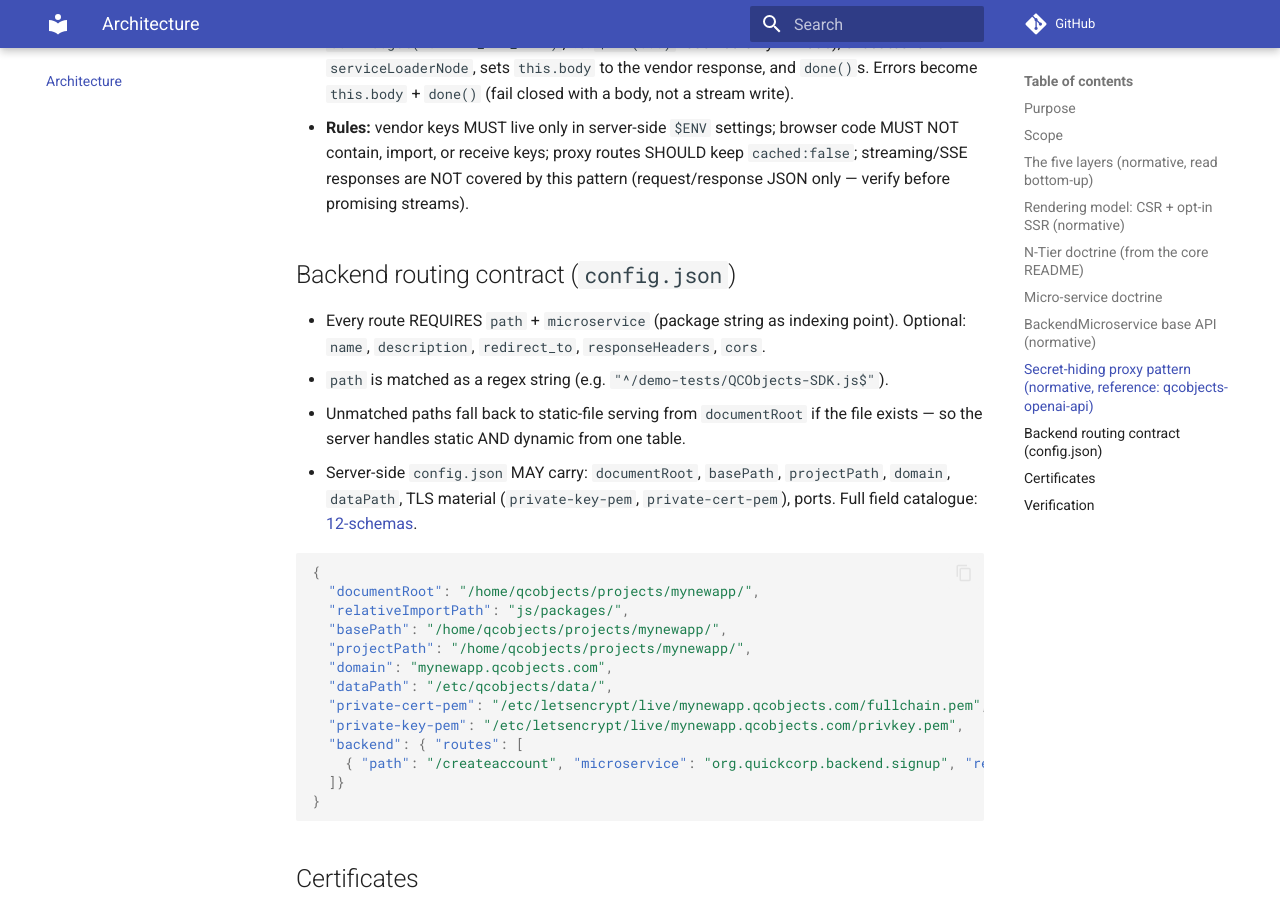
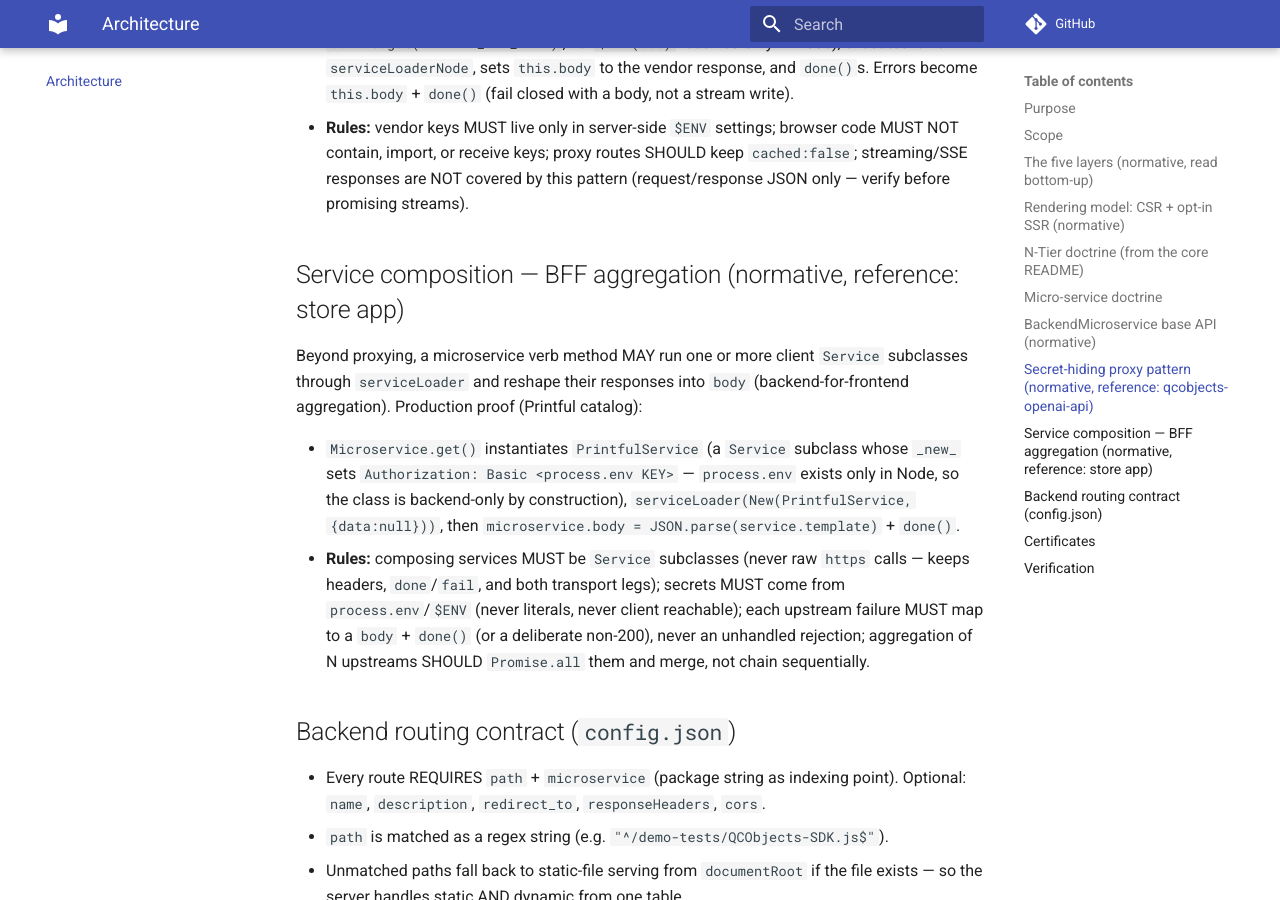
Before and after one commit to QCObjects/product-specs, an MkDocs documentation site: the page built from docs/02-architecture.md, in a window 1280 px wide and 900 px high, scrolled down 3973 px. Built offline with MkDocs 1.6.1 and Material for MkDocs 9.7.7, drawn with Linux system fonts in a browser that asks for light colours; comment, search, counter and statistics services are not loaded.

Commit message:
feat: BFF service composition + neumorphism theme evidence (02/07)

```diff
--- a/docs/02-architecture.md
+++ b/docs/02-architecture.md
@@ -166,6 +166,24 @@ proxy → vendor, never browser → vendor. The OpenAI/Azure packages prove the
   keep `cached:false`; streaming/SSE responses are NOT covered by this pattern
   (request/response JSON only — verify before promising streams).
 
+## Service composition — BFF aggregation (normative, reference: store app)
+
+Beyond proxying, a microservice verb method MAY run one or more client `Service`
+subclasses through `serviceLoader` and reshape their responses into `body`
+(backend-for-frontend aggregation). Production proof (Printful catalog):
+
+- `Microservice.get()` instantiates `PrintfulService` (a `Service` subclass
+  whose `_new_` sets `Authorization: Basic <process.env KEY>` — `process.env`
+  exists only in Node, so the class is backend-only by construction),
+  `serviceLoader(New(PrintfulService,{data:null}))`, then
+  `microservice.body = JSON.parse(service.template)` + `done()`.
+- **Rules:** composing services MUST be `Service` subclasses (never raw
+  `https` calls — keeps headers, `done`/`fail`, and both transport legs);
+  secrets MUST come from `process.env`/`$ENV` (never literals, never client
+  reachable); each upstream failure MUST map to a `body` + `done()` (or a
+  deliberate non-200), never an unhandled rejection; aggregation of N
+  upstreams SHOULD `Promise.all` them and merge, not chain sequentially.
+
 ## Backend routing contract (`config.json`)
 
 - Every route REQUIRES `path` + `microservice` (package string as indexing point).
```
Also changed, not shown: docs/07-app-templates.md (+1 -0 lines).
